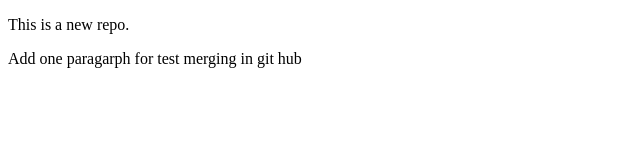
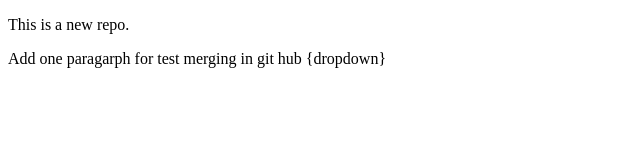
Before and after one commit to shivavishwakrma094/LocalRepo-, a plain HTML site: page index.html in a window 1280 px wide. Shown: the full height of the page, 0-640 px from the left. Drawn offline with Linux system fonts and the light colour scheme.

Commit message:
small changes

```diff
--- a/index.html
+++ b/index.html
@@ -7,7 +7,7 @@
 </head>
 <body>
     <p>This is a new repo.</p>
-    <p>Add one paragarph for test merging in git hub </p>
+    <p>Add one paragarph for test merging in git hub {dropdown} </p>
 
 </body>
 </html>
```
